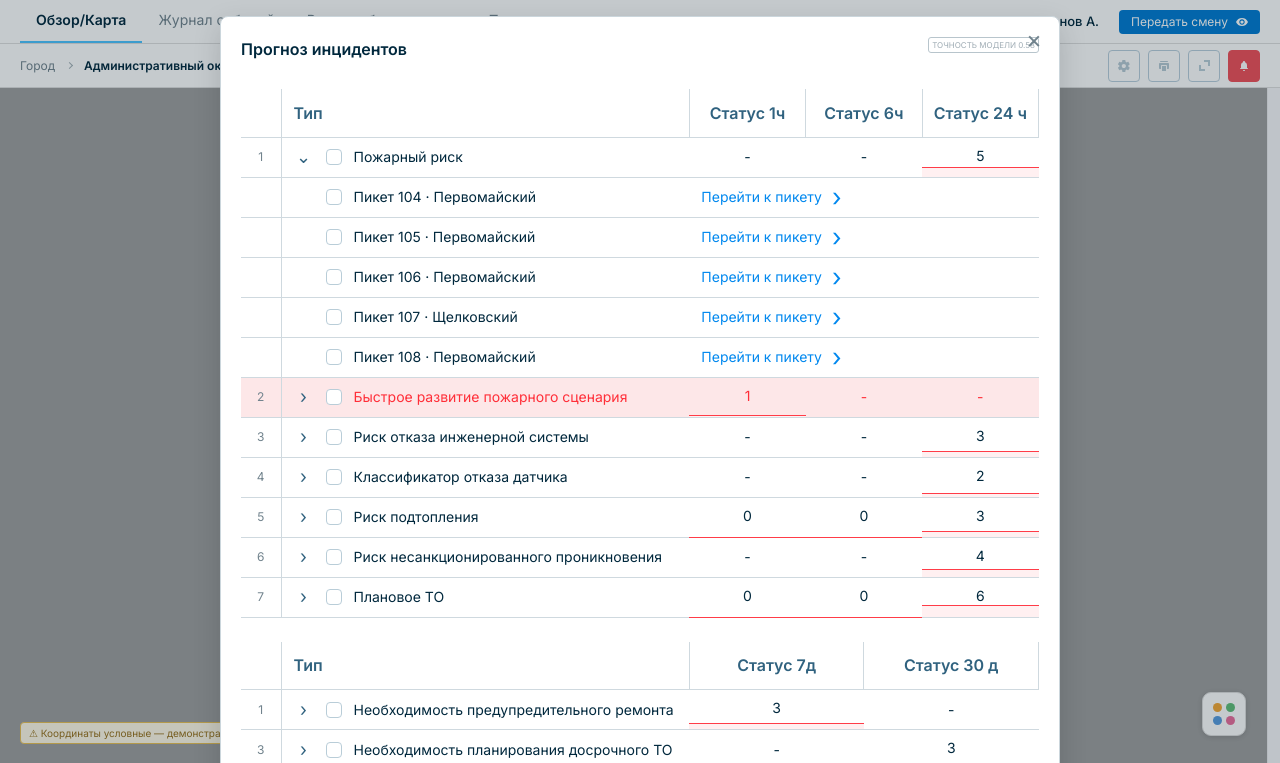
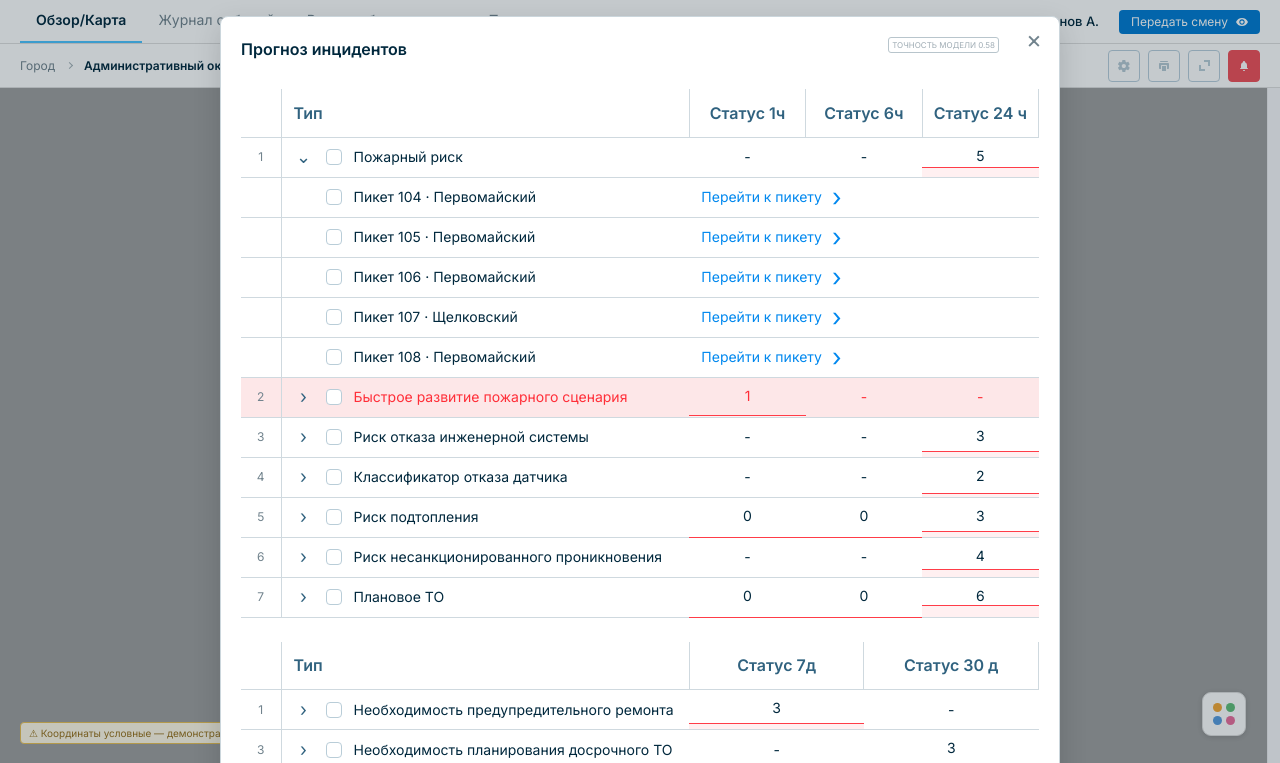
Before and after one commit to fotolx/pulse_ai_hakaton, a Django app: page / in a window 1280 px wide, after a click on "Прогноз инцидентов". Shown: the top 763 px of the page. Run offline with Django 5.2, Linux system fonts and the light colour scheme; data that the repository does not hold is empty; parts of the project's set-up code (start-up, migrations or seed data) failed here and were passed over.

Commit message:
Update forecast.css

```diff
--- a/pulse_ai/static/js/components/forecast/forecast.css
+++ b/pulse_ai/static/js/components/forecast/forecast.css
@@ -3,7 +3,7 @@
 .forecast__header { position: relative; display: flex; align-items: flex-start; justify-content: space-between; gap: 16px; margin-bottom: 30px; }
 .forecast__title { margin: 0; padding-top: 2px; font-size: 16px; line-height: 20px; font-weight: 600; }
 .forecast__title:focus { outline: none; }
-.forecast__threshold { flex-shrink: 0; margin: 0; padding: 1px 3px; border: 1px solid #b8c5cc; border-radius: 3px; color: #a0adb5; font-size: 8px; line-height: 12px; text-transform: uppercase; }
+.forecast__threshold { flex-shrink: 0; margin: 0; padding: 1px 3px; border: 1px solid #b8c5cc; border-radius: 3px; color: #a0adb5; font-size: 8px; line-height: 12px; text-transform: uppercase; margin-right: 40px;}
 .forecast__close { position: absolute; z-index: 1; right: -10px; top: -12px; display: grid; width: 30px; height: 30px; place-items: center; border-radius: 4px; background: transparent; color: #71838d; font-size: 24px; line-height: 1; }
 .forecast__close:hover { background: #eef3f7; color: #38596b; }
 .forecast__scroll { overflow-x: auto; }
```
